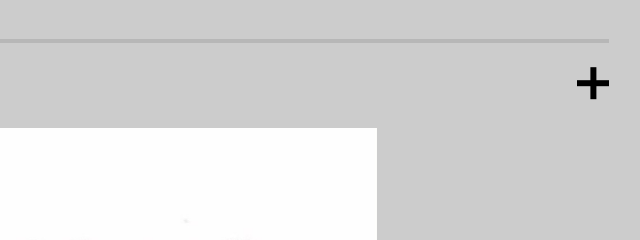
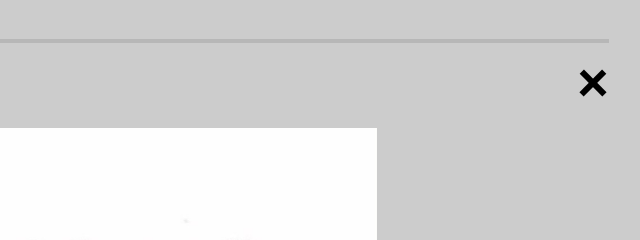
Before and after one commit to AlxndrSmk/cssBayan, a plain HTML site: page cssBayan/index.html in a window 1280 px wide. Shown: the part 159-399 px from the top of the page, 543-1183 px from the left. Drawn offline with Linux system fonts and the light colour scheme.

Commit message:
fix: cross icons visibility & action Sat Mar 11 21:35:40 +03 2023

```diff
--- a/cssBayan/style.css
+++ b/cssBayan/style.css
@@ -6,6 +6,10 @@
     font-weight: 800;
     font-size: 4vh;
     color: rgba(0, 0, 255);
+}
+
+label:active img {
+    opacity: .4;
 }
 
 h1 {
@@ -39,13 +43,13 @@ header {
     width: 4vh;
     height: 4vh;
     position: relative;
+    display: none;
 }
 
 .plus_icon,
 .plus_icon::before,
 .plus_icon::after {
     transition: all 0.3s ease 0s;
-    /* display: none; */
 }
 
 .plus_icon::before,
@@ -73,7 +77,6 @@ img {
     width: 80%;
     height: 0;
     overflow: hidden;
-    transition: .9s;
     max-width: 70vh;
     margin-bottom: 3vh;
 }
@@ -85,6 +88,22 @@ input {
 input:checked~img {
     height: auto;
     padding: 3vh 0;
+}
+
+input:checked~div .plus_icon {
+    display: block;
+}
+
+label:hover .plus_icon::before,
+input:checked~div .plus_icon::before {
+    transform: rotate(45deg);
+    left: 0;
+}
+
+label:hover .plus_icon::after,
+input:checked~div .plus_icon::after {
+    transform: rotate(-45deg);
+    top: 43%;
 }
 
 label:hover img {
@@ -115,6 +134,10 @@ label {
         color: rgb(0, 0, 0);
     }
 
+    .wrapper:hover .plus_icon {
+        display: block;
+    }
+
     .wrapper:hover {
         cursor: pointer;
     }
```
